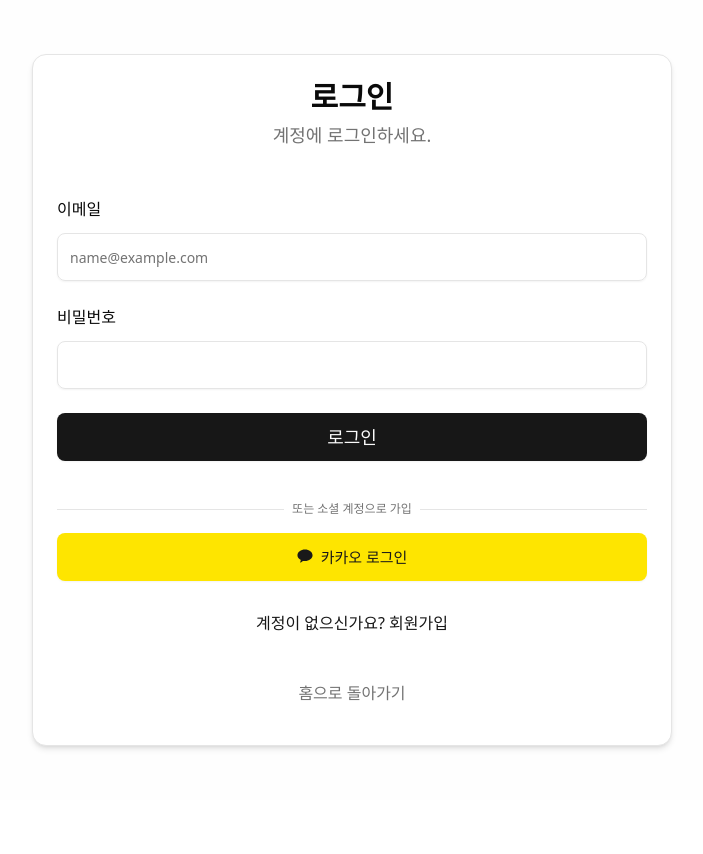
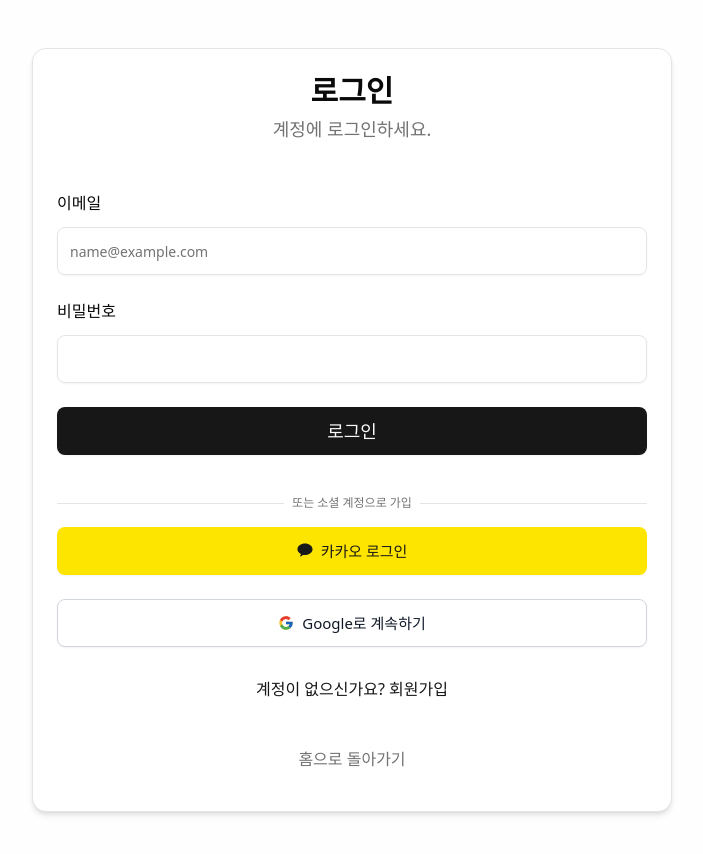
Before and after one commit to AhnJoonSung/demo-lab, a Next.js app: page /login in a window 1280 px wide. Shown: the top 854 px of the page, without its empty margins (288-991 px from the left). Before the commit the page ends 800 px from the top, so only its background shows below. Built offline with nearby package versions, Linux system fonts and the light colour scheme; no server answers.

Commit message:
feat(auth): add google oauth

```diff
--- a/src/components/auth/buttons.tsx
+++ b/src/components/auth/buttons.tsx
@@ -10,6 +10,7 @@
  * 2. SignupButton: 회원가입 폼 제출 버튼 (로딩 상태 및 비밀번호 유효성 검사 연동)
  * 3. LogoutButton: 로그아웃 버튼
  * 4. KakaoButton: 카카오 소셜 로그인 버튼
+ * 5. GoogleButton: Google 소셜 로그인 버튼
  *
  * 구현 로직:
  * - `useFormStatus` 훅을 사용하여 폼 제출 상태 관리 (LoginButton, SignupButton)
@@ -210,3 +211,100 @@
     </Button>
   );
 }
+
+export function GoogleButton() {
+  const [loading, setLoading] = useState(false);
+
+  const handleGoogleLogin = async () => {
+    try {
+      setLoading(true);
+      const supabase = createBrowserSupabaseClient();
+
+      const { error } = await supabase.auth.signInWithOAuth({
+        provider: "google",
+        options: {
+          redirectTo: `${process.env.NEXT_PUBLIC_SITE_URL ?? "http://localhost:3000"}/auth/callback`,
+        },
+      });
+
+      if (error) {
+        throw error;
+      }
+    } catch (error) {
+      console.error("Google 로그인 오류:", error);
+    } finally {
+      setLoading(false);
+    }
+  };
+
+  return (
+    <Button
+      type="button"
+      onClick={handleGoogleLogin}
+      disabled={loading}
+      className="
+        w-full
+        h-12
+        rounded-md
+        bg-white
+        hover:bg-gray-50
+        text-gray-900
+        font-medium
+        flex
+        items-center
+        justify-center
+        transition-colors
+        duration-200
+        border
+        border-gray-300
+        hover:border-gray-400
+        relative
+        px-0
+        py-0
+      "
+    >
+      {loading ? (
+        <div className="flex items-center justify-center">
+          <svg className="mr-2 h-4 w-4 animate-spin" viewBox="0 0 24 24">
+            <circle
+              className="opacity-25"
+              cx="12"
+              cy="12"
+              r="10"
+              stroke="currentColor"
+              strokeWidth="4"
+            ></circle>
+            <path
+              className="opacity-75"
+              fill="currentColor"
+              d="M4 12a8 8 0 018-8V0C5.373 0 0 5.373 0 12h4zm2 5.291A7.962 7.962 0 014 12H0c0 3.042 1.135 5.824 3 7.938l3-2.647z"
+            ></path>
+          </svg>
+          <span>로그인 중...</span>
+        </div>
+      ) : (
+        <div className="flex items-center justify-center w-full h-full">
+          <svg width="18" height="18" viewBox="0 0 48 48" className="mr-2">
+            <path
+              fill="#fbc02d"
+              d="M43.611,20.083H42V20H24v8h11.303c-1.649,4.657-6.08,8-11.303,8c-6.627,0-12-5.373-12-12 s5.373-12,12-12c3.059,0,5.842,1.154,7.961,3.039l5.657-5.657C34.046,6.053,29.268,4,24,4C12.955,4,4,12.955,4,24s8.955,20,20,20 s20-8.955,20-20C44,22.659,43.862,21.35,43.611,20.083z"
+            />
+            <path
+              fill="#e53935"
+              d="M6.306,14.691l6.571,4.819C14.655,15.108,18.961,12,24,12c3.059,0,5.842,1.154,7.961,3.039 l5.657-5.657C34.046,6.053,29.268,4,24,4C16.318,4,9.656,8.337,6.306,14.691z"
+            />
+            <path
+              fill="#4caf50"
+              d="M24,44c5.166,0,9.86-1.977,13.409-5.192l-6.19-5.238C29.211,35.091,26.715,36,24,36 c-5.202,0-9.619-3.317-11.283-7.946l-6.522,5.025C9.505,39.556,16.227,44,24,44z"
+            />
+            <path
+              fill="#1565c0"
+              d="M43.611,20.083L43.595,20L42,20H24v8h11.303c-0.792,2.237-2.231,4.166-4.087,5.571 c0.001-0.001,0.002-0.001,0.003-0.002l6.19,5.238C36.971,39.205,44,34,44,24C44,22.659,43.862,21.35,43.611,20.083z"
+            />
+          </svg>
+          <span className="text-[15px] leading-[1.4]">Google로 계속하기</span>
+        </div>
+      )}
+    </Button>
+  );
+}
--- a/src/components/auth/login-form.tsx
+++ b/src/components/auth/login-form.tsx
@@ -19,7 +19,7 @@
  * - React 상태(`useState`, `useActionState`)를 사용하여 폼 상태 및 서버 액션 상태 관리
  * - `useRouter`를 사용하여 인증 성공 후 페이지 리다이렉트
  * - Props를 통해 이메일 값 및 상태 변경 핸들러, 모드 전환 핸들러 전달받음
- * - `@/components/auth/buttons`에서 `LoginButton` 및 `KakaoButton` 컴포넌트 활용
+ * - `@/components/auth/buttons`에서 `LoginButton`, `KakaoButton`, `GoogleButton` 컴포넌트 활용
  * - 인라인으로 소셜 로그인 구분선 구현 (다크 모드 대응 포함)
  *
  * @dependencies
@@ -39,7 +39,11 @@
 import { Input } from "@/components/ui/input";
 import { Label } from "@/components/ui/label";
 import { Alert, AlertDescription } from "@/components/ui/alert";
-import { LoginButton, KakaoButton } from "@/components/auth/buttons";
+import {
+  LoginButton,
+  KakaoButton,
+  GoogleButton,
+} from "@/components/auth/buttons";
 import { login } from "@/actions/auth";
 import { useAuth } from "@/components/auth/auth-provider";
 
@@ -172,6 +176,8 @@
 
       <KakaoButton />
 
+      <GoogleButton />
+
       <div className="text-center">
         <Button
           type="button"
--- a/src/components/auth/signup-form.tsx
+++ b/src/components/auth/signup-form.tsx
@@ -20,7 +20,7 @@
  * - `useRouter`를 사용하여 인증 성공 후 페이지 리다이렉트
  * - Props (`email`, `onEmailChange`, `onModeChange`)를 통해 이메일 값, 이메일 상태 변경 핸들러, 모드 전환 핸들러 전달받음
  * - 비밀번호 요구사항 충족 여부를 실시간 검증 (`isPasswordValid`)
- * - `@/components/auth/buttons`에서 `SignupButton` 및 `KakaoButton` 컴포넌트 활용
+ * - `@/components/auth/buttons`에서 `SignupButton`, `KakaoButton`, `GoogleButton` 컴포넌트 활용
  * - 인라인으로 소셜 로그인 구분선 구현 (다크 모드 대응 포함)
  *
  * @dependencies
@@ -41,7 +41,11 @@
 import { Input } from "@/components/ui/input";
 import { Label } from "@/components/ui/label";
 import { Alert, AlertDescription } from "@/components/ui/alert";
-import { SignupButton, KakaoButton } from "@/components/auth/buttons";
+import {
+  SignupButton,
+  KakaoButton,
+  GoogleButton,
+} from "@/components/auth/buttons";
 import {
   PasswordRequirements,
   isPasswordValid,
@@ -197,6 +201,12 @@
         <KakaoButton />
       </div>
 
+      <div
+        className={isSignupSuccessful ? "opacity-50 pointer-events-none" : ""}
+      >
+        <GoogleButton />
+      </div>
+
       <div className="text-center">
         <Button
           type="button"
```
